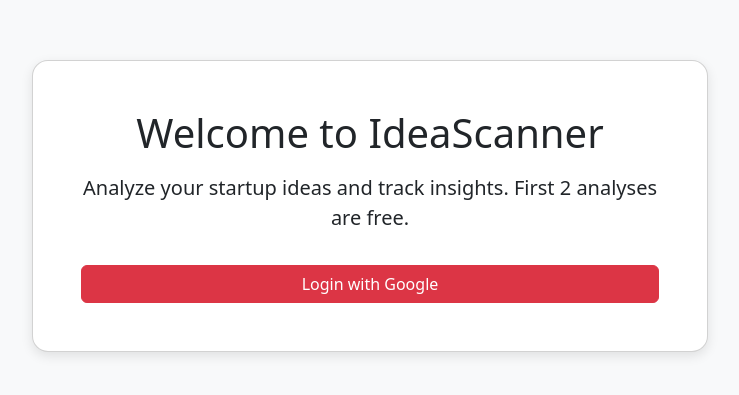
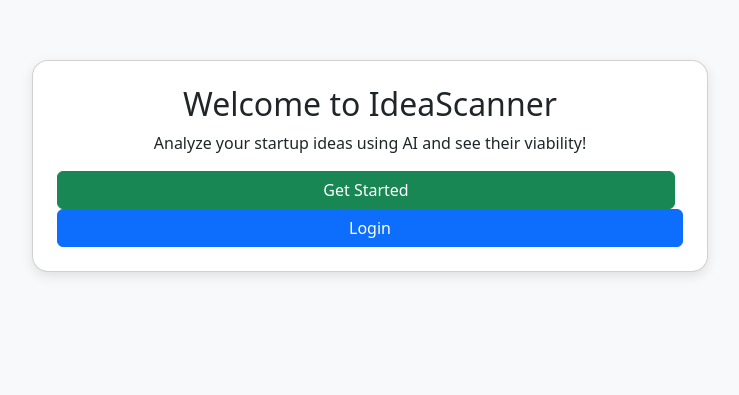
Before and after one commit to kasturimo/IdeaScanner, a Flask app: page / in a window 1280 px wide. Shown: the part 56-451 px from the top of the page, without its empty margins (270-1009 px from the left). Run offline with Flask 3, Linux system fonts and the light colour scheme.

Commit message:
Update index.html

```diff
--- a/templates/index.html
+++ b/templates/index.html
@@ -1,12 +1,9 @@
 {% extends "base.html" %}
 {% block content %}
-<div class="card p-5 text-center">
-  <h1 class="mb-3">Welcome to IdeaScanner</h1>
-  <p class="lead">Analyze your startup ideas and track insights. First 2 analyses are free.</p>
-  {% if user %}
-    <a class="btn btn-primary mt-3" href="/dashboard">Go to Dashboard</a>
-  {% else %}
-    <a class="btn btn-danger mt-3" href="/login">Login with Google</a>
-  {% endif %}
+<div class="card p-4 text-center">
+  <h2>Welcome to IdeaScanner</h2>
+  <p>Analyze your startup ideas using AI and see their viability!</p>
+  <a href="/register" class="btn btn-success me-2">Get Started</a>
+  <a href="/login" class="btn btn-primary">Login</a>
 </div>
 {% endblock %}
```
